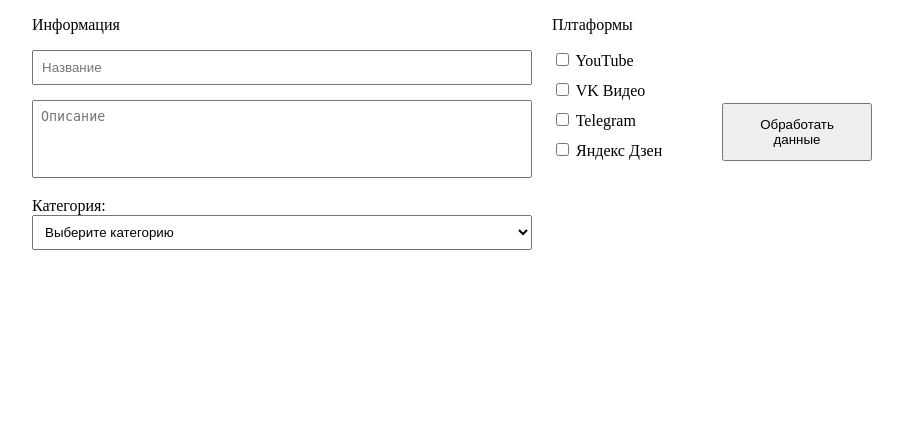
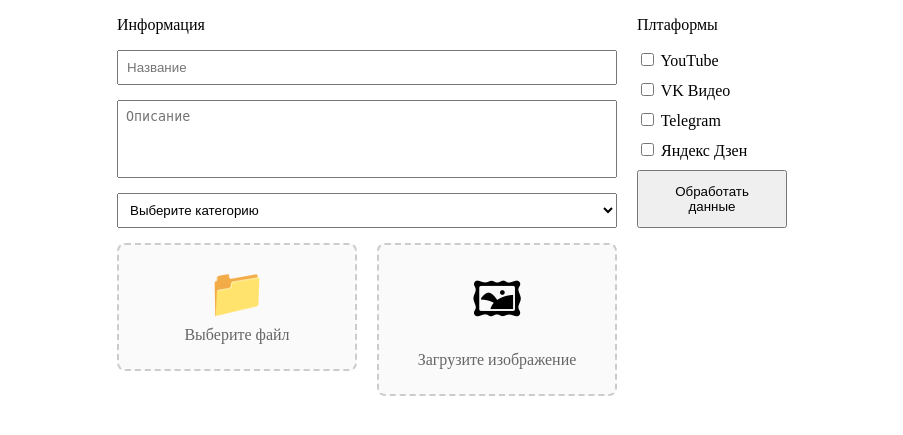
Before and after one commit to KvoERR/MultiLoaderWeb, a Flask app: page / in a window 1280 px wide. Shown: the part 128-563 px from the top of the page, without its empty margins (188-1091 px from the left). Run offline with Flask 3, Linux system fonts and the light colour scheme.

Commit message:
video file drag and drop

```diff
--- /dev/null
+++ b/static/css/drop.css
@@ -0,0 +1,62 @@
+.drop-zone {
+    width: 100%;
+    padding: 20px 00px;
+    border: 2px dashed #ccc;
+    border-radius: 8px;
+    text-align: center;
+    cursor: pointer;
+    transition: all 0.3s ease;
+    background: #fafafa;
+}
+
+.drop-zone:hover {
+    border-color: #007bff;
+    background: #f0f8ff;
+}
+
+.drop-zone.dragover {
+    border-color: #007bff;
+    background: #e6f3ff;
+    transform: scale(1.02);
+}
+
+.drop-icon {
+    font-size: 3rem;
+    display: block;
+}
+
+.drop-zone p {
+    margin: 5px 0;
+    color: #666;
+}
+
+.drop-subtitle {
+    font-size: 0.9rem;
+    color: #999;
+}
+
+.browse-btn:hover {
+    text-decoration: underline;
+}
+
+.file-info {
+    margin-top: 10px;
+    padding: 10px;
+    background: #e8f5e8;
+    border-radius: 4px;
+    display: none;
+}
+
+.file-info.show {
+    display: block;
+}
+
+.file-name {
+    font-weight: bold;
+    color: #2d5016;
+}
+
+.file-size {
+    color: #666;
+    font-size: 0.9rem;
+}
--- a/static/css/style.css
+++ b/static/css/style.css
@@ -2,7 +2,7 @@
     display: flex;
     justify-content: center;
     align-items: center;
-    padding: 20px 0;
+    padding: 20px;
     background-color: orange; /* опционально */
 }
 
@@ -13,6 +13,12 @@
     align-items: flex-start;
 }
 
+.form-group {
+    display: flex;
+    gap: 20px;
+    justify-content: center;
+    align-items: flex-start;
+}
 .video-info {
     flex: 0 1 500px;
 }
@@ -21,10 +27,13 @@
     flex: 0 1 150px;
 }
 
+.platforms label {
+    display: block;
+    margin-bottom: 10px;
+}
+
 button {
-    flex: 0 1 150px;
-    /*display: block;*/
-    margin: auto 0 auto 0; /* ← auto по бокам центрирует */
+
     padding: 12px 24px;
 }
 
@@ -40,13 +49,6 @@
     box-sizing: border-box;
 }
 
-.platforms label {
-    display: block;
-    margin-bottom: 10px;
-}
-
-
-
 .result {
     width: 100%;
     max-width: 600px;
@@ -54,9 +56,8 @@
     text-align: center;
 }
 
-/* Адаптивность
-@media (max-width: 768px) {
+@media (max-width: 7px) {
     .form-container {
         flex-direction: column;
     }
-}*/
+}
--- /dev/null
+++ b/static/js/file-explorer.js
@@ -0,0 +1,99 @@
+document.addEventListener('DOMContentLoaded', function() {
+    const dropZone = document.getElementById('dropZone');
+    const fileInput = document.getElementById('videoFile');
+    const browseBtn = document.querySelector('.browse-btn');
+    const fileInfo = document.getElementById('fileInfo');
+
+    // 1. Клик по кнопке "Выберите файл"
+    browseBtn.addEventListener('click', function(e) {
+        e.stopPropagation(); // Предотвращаем всплытие
+        fileInput.click();
+    });
+
+    // 2. Обработчик выбора файла через input
+    fileInput.addEventListener('change', function(e) {
+        handleFiles(this.files);
+    });
+
+    // 3. Отключаем стандартное поведение браузера при drag and drop
+    ['dragenter', 'dragover', 'dragleave', 'drop'].forEach(eventName => {
+        dropZone.addEventListener(eventName, preventDefaults, false);
+        document.body.addEventListener(eventName, preventDefaults, false);
+    });
+
+    // Отключает срабатывание события
+    function preventDefaults(e) {
+        e.preventDefault();
+        e.stopPropagation();
+    }
+
+    // 4. Подсветка при перетаскивании
+    ['dragenter', 'dragover'].forEach(eventName => {
+        dropZone.addEventListener(eventName, highlight, false);
+    });
+
+    ['dragleave', 'drop'].forEach(eventName => {
+        dropZone.addEventListener(eventName, unhighlight, false);
+    });
+
+    function highlight(e) {
+        dropZone.classList.add('dragover');
+    }
+
+    function unhighlight(e) {
+        dropZone.classList.remove('dragover');
+    }
+
+    // 5. Обработка сброса файлов
+    dropZone.addEventListener('drop', function(e) {
+        const dt = e.dataTransfer;
+        const files = dt.files;
+        handleFiles(files);
+    });
+
+    // 6. Обработка выбранных файлов
+    function handleFiles(files) {
+        if (files.length > 0) {
+            const file = files[0];
+
+            // Проверка типа файла
+            if (!file.type.startsWith('video/')) {
+                alert('Пожалуйста, выберите видео файл');
+                return;
+            }
+
+            // Проверка размера файла (макс. 100MB) FIXME
+            if (file.size > 100 * 1024 * 1024) {
+                alert('Файл слишком большой. Максимальный размер: 100MB');
+                return;
+            }
+
+            // Показываем информацию о файле
+            showFileInfo(file);
+
+            // Создаем FileList для input
+            const dt = new DataTransfer(); // переносчик данных
+            dt.items.add(file); // добавляем в переносчик выбранный файл
+            fileInput.files = dt.files; // добавляем файл в поле input
+        }
+    }
+
+    // 7. Показ информации о файле
+    function showFileInfo(file) {
+        fileInfo.innerHTML = `
+            <div class="file-name">📹 ${file.name}</div>
+            <div class="file-size">Размер: ${formatFileSize(file.size)}</div>
+            <div class="file-type">Тип: ${file.type || 'Неизвестно'}</div>
+        `;
+        fileInfo.classList.add('show');
+    }
+
+    // 8. Форматирование размера файла
+    function formatFileSize(bytes) {
+        if (bytes === 0) return '0 Bytes';
+        const k = 1024;
+        const sizes = ['Bytes', 'KB', 'MB', 'GB'];
+        const i = Math.floor(Math.log(bytes) / Math.log(k));
+        return parseFloat((bytes / Math.pow(k, i)).toFixed(2)) + ' ' + sizes[i];
+    }
+});
--- a/templates/base.html
+++ b/templates/base.html
@@ -6,6 +6,7 @@
     <!-- Возможность переопределения заголовка -->
     <title>{% block title %}MultiLoader{% endblock %}</title>
     <link rel="stylesheet" href="{{ url_for('static', filename='css/style.css') }}">
+    <link rel="stylesheet" href="{{ url_for('static', filename='css/drop.css') }}">
 </head>
 <body>
     <header>
@@ -26,7 +27,6 @@
                     </div>
 
                     <div class="form-group">
-                        <label for="category">Категория:</label>
                         <select id="category" name="category">
                             <option value="">Выберите категорию</option>
                             <option value="education">Образование</option>
@@ -34,6 +34,26 @@
                             <option value="music">Музыка</option>
                             <option value="sports">Спорт</option>
                         </select>
+                    </div>
+
+                    <div class="form-group">
+                        <div class="drop-zone" id="dropZone">
+                            <div class="drop-content">
+                                <span class="drop-icon">📁</span>
+                                <p class="browse-btn">Выберите файл</p>
+                                <input type="file" id="videoFile" name="videoFile" accept="video/*" hidden required>
+                            </div>
+                        </div>
+                        <div class="file-info" id="fileInfo"></div>
+
+                        <div class="drop-zone" id="dropZone">
+                            <div class="drop-content">
+                                <span class="drop-icon">🖼</span>
+                                <p class="browse-btn">Загрузите изображение</p>
+                                <input type="file" id="imageFile" name="imageFile" accept="image/*" hidden required>
+                            </div>
+                        </div>
+                        <div class="file-info" id="fileInfo"></div>
                     </div>
                 </div>
 
@@ -54,9 +74,8 @@
                     <label>
                         <input type="checkbox" name="platforms" value="yandex"> Яндекс Дзен
                     </label>
-
+                    <button type="button" onclick="submitForm()">Обработать данные</button>
                 </div>
-                <button type="button" onclick="submitForm()">Обработать данные</button>
             </div>
         </form>
         <div id="result" class="result"></div>
@@ -66,5 +85,6 @@
     <footer>
     </footer>
     <script src="{{ url_for('static', filename='js/form-handler.js') }}"></script>
+    <script src="{{ url_for('static', filename='js/file-explorer.js') }}"></script>
 </body>
 </html>
```
